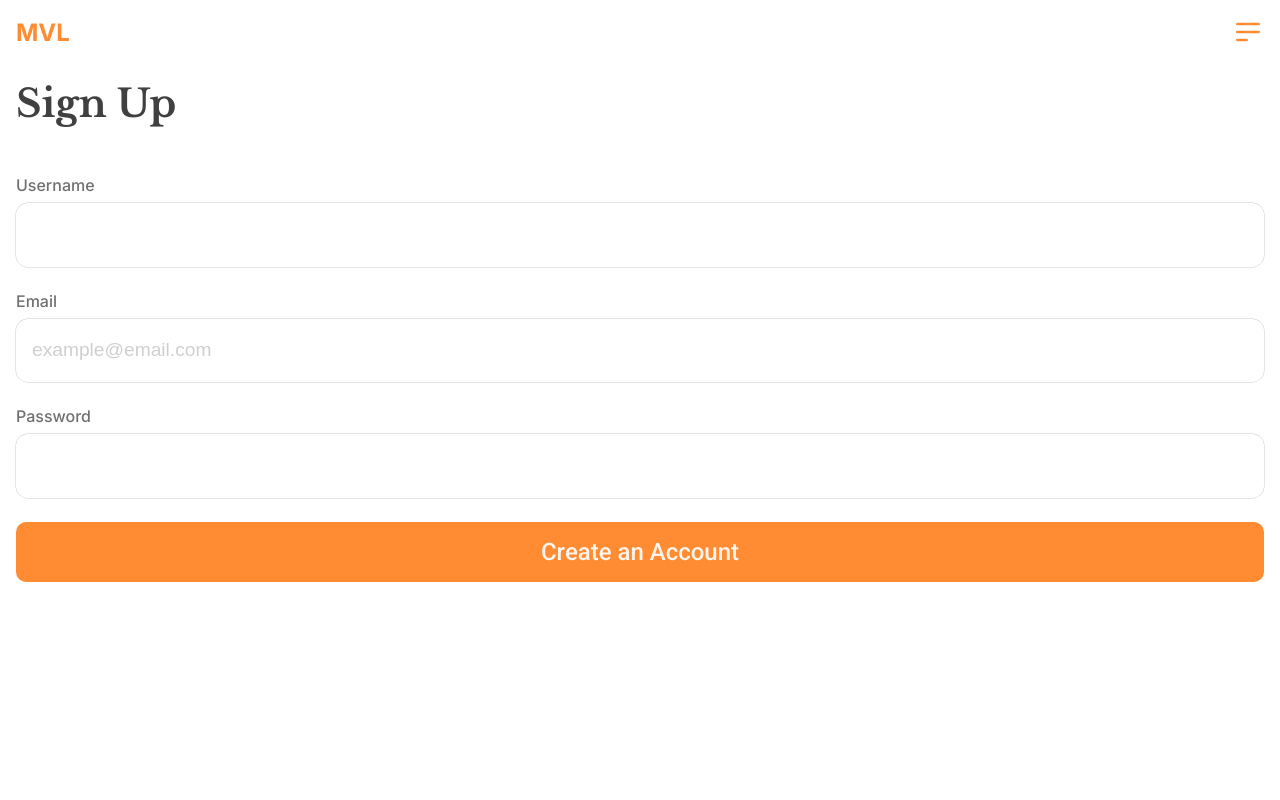
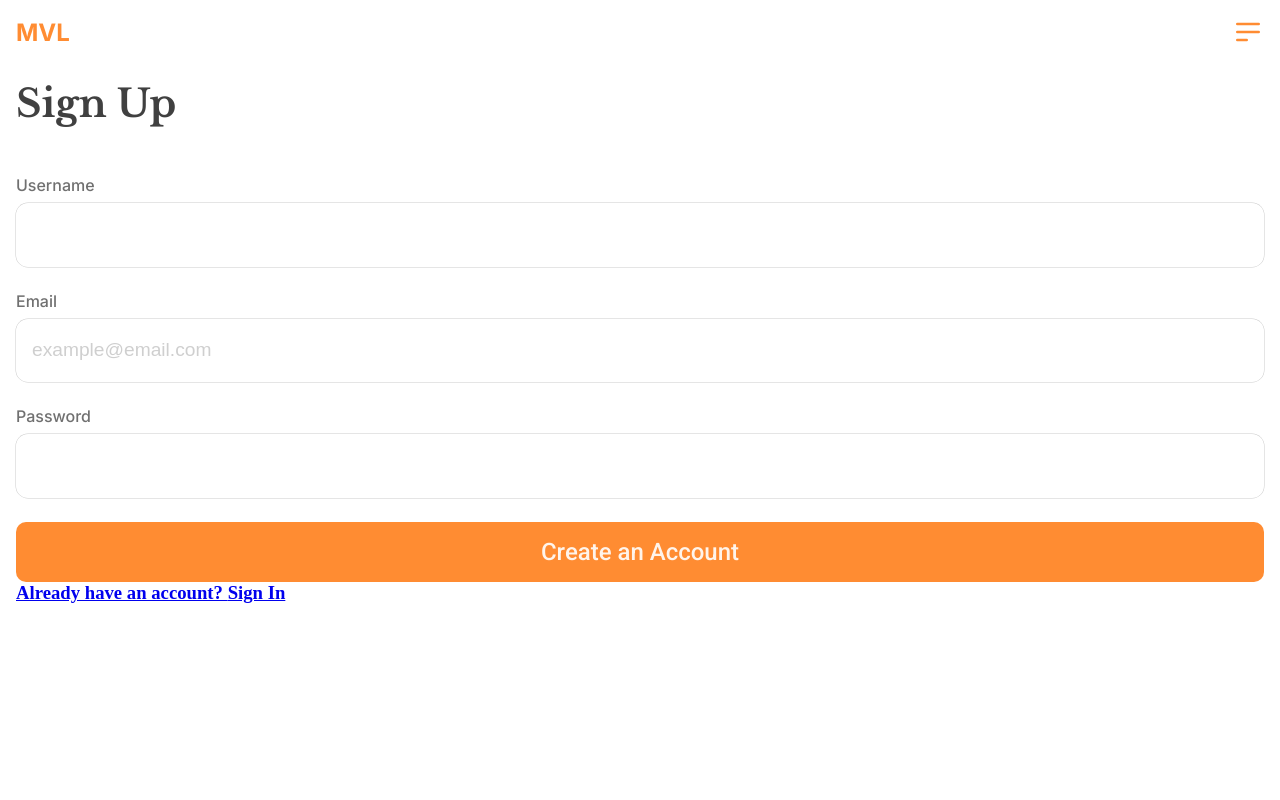
Before and after one commit to dndanli/My-movie-list, a React (Create React App) app in the folder frontend/: page /signup in a window 1280 px wide. Shown: the top 800 px of the page. Built offline with nearby package versions, Linux system fonts and the light colour scheme.

Commit message:
added Link to login page

```diff
--- a/frontend/src/Pages/SignUp/SignUp.tsx
+++ b/frontend/src/Pages/SignUp/SignUp.tsx
@@ -1,3 +1,5 @@
+import {Link} from "react-router-dom";
+
 type SignUpProps = {
   className: string;
 };
@@ -31,6 +33,9 @@ const SignUp = ({ className }: SignUpProps) => {
           <input type="submit" value={"Create an Account"} className="submit-btn" />
         </div>
       </form>
+      <Link to={"/login"}>
+        <h3 className="text-small">Already have an account? <span>Sign In</span></h3>
+      </Link>
     </div>
   );
 };
```
